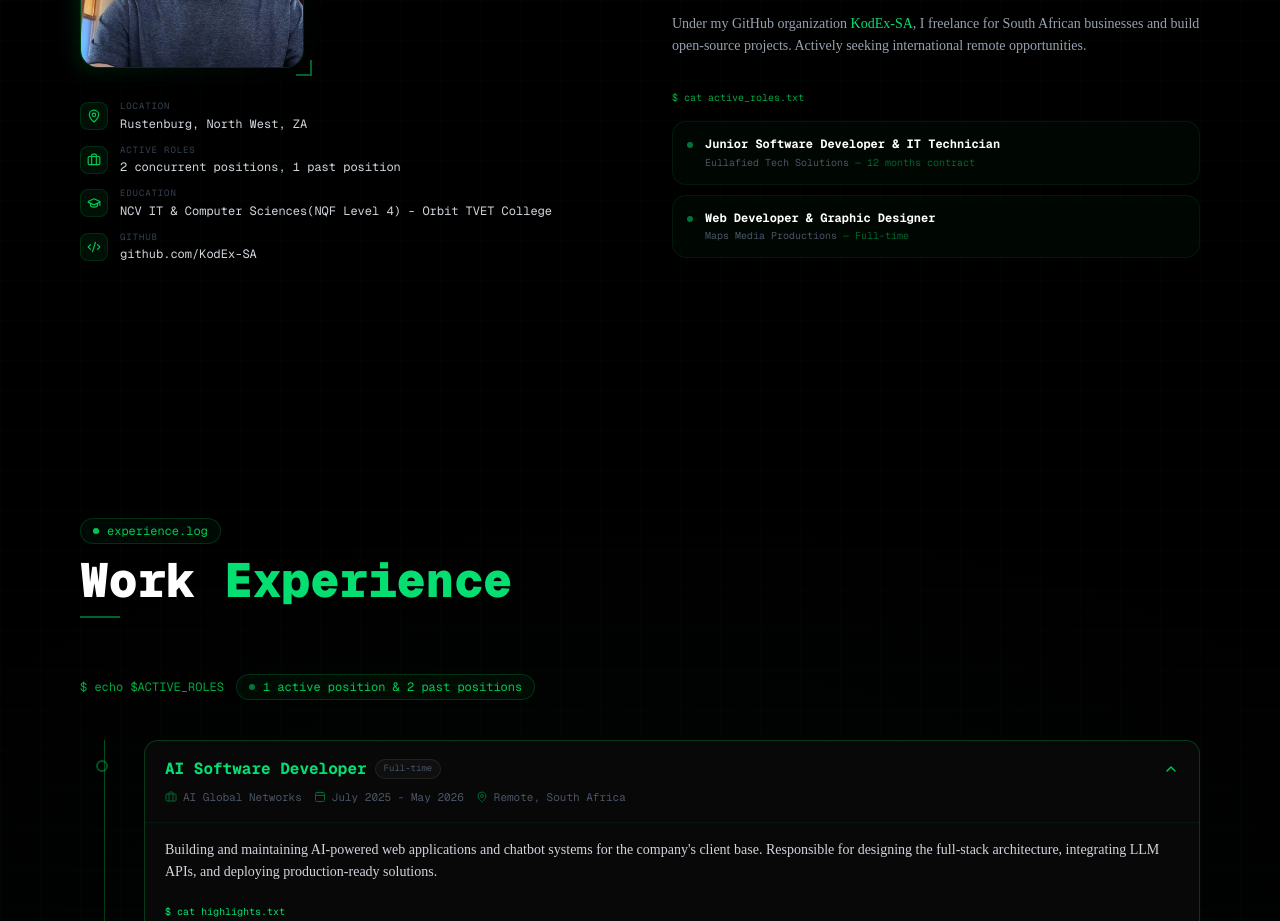
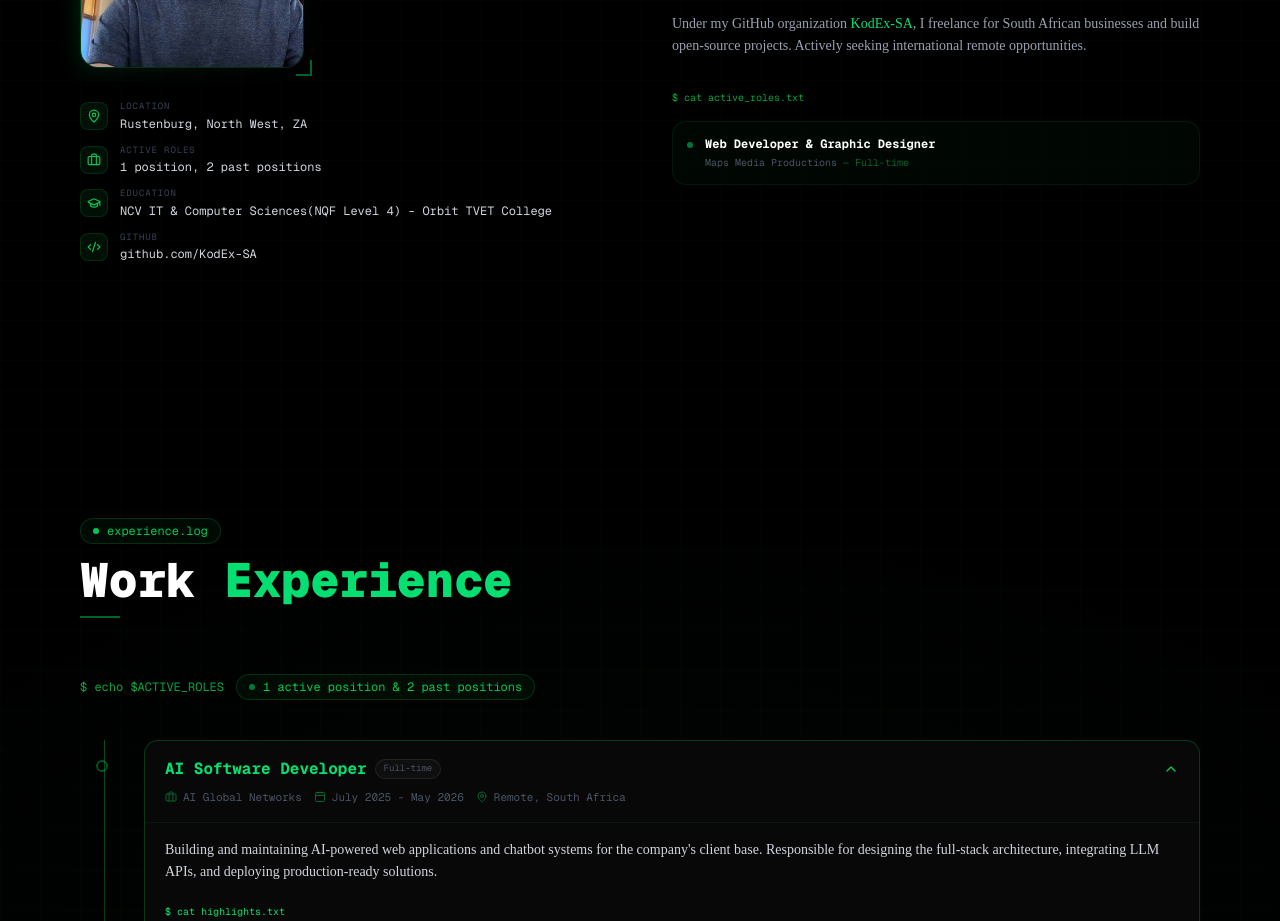
Before and after one commit to KodEx-SA/sde-portfolio, a Next.js app in the folder frontend/: page / in a window 1280 px wide. Shown: the part 1240-2161 px from the top of the page. Built offline with nearby package versions, Linux system fonts and the light colour scheme; no server answers.

Commit message:
feat: About experience -  role/position update

```diff
--- a/frontend/app/sections/About.tsx
+++ b/frontend/app/sections/About.tsx
@@ -5,13 +5,13 @@ import { MapPin, Briefcase, GraduationCap, Code2 } from "lucide-react"
 
 const roles = [
   // { title: "AI Software Developer", company: "AI Global Networks", type: "Full-time" },
-  { title: "Junior Software Developer & IT Technician", company: "Eullafied Tech Solutions", type: "12 months contract" },
+  // { title: "Junior Software Developer & IT Technician", company: "Eullafied Tech Solutions", type: "12 months contract" },
   { title: "Web Developer & Graphic Designer", company: "Maps Media Productions", type: "Full-time" },
 ]
 
 const facts = [
   { icon: MapPin, label: "Location", value: "Rustenburg, North West, ZA" },
-  { icon: Briefcase, label: "Active Roles", value: "2 concurrent positions, 1 past position" },
+  { icon: Briefcase, label: "Active Roles", value: "1 position, 2 past positions" },
   { icon: GraduationCap, label: "Education", value: "NCV IT & Computer Sciences(NQF Level 4) - Orbit TVET College" },
   { icon: Code2, label: "GitHub", value: "github.com/KodEx-SA" },
 ]
```
